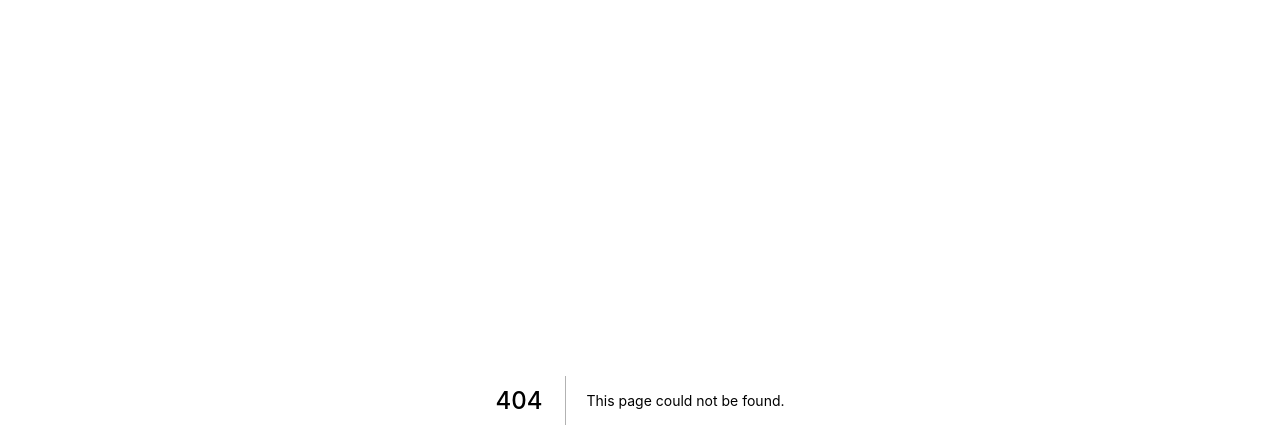
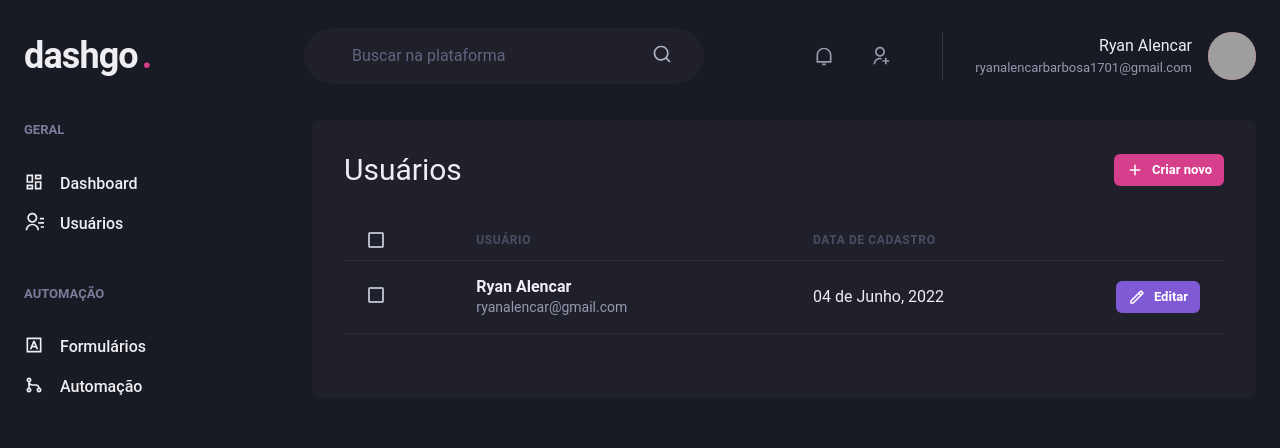
Before and after one commit to ryanalencar/dashgo, a Next.js app: page /users in a window 1280 px wide. Before the commit this address had no page. Shown: the top 448 px of the page. Built offline with nearby package versions, Linux system fonts and the light colour scheme; grey boxes are pictures that could not be loaded.

Commit message:
feat: list users table

```diff
--- a/src/components/Sidebar/index.tsx
+++ b/src/components/Sidebar/index.tsx
@@ -22,8 +22,12 @@ export default function Sidebar() {
             geral
           </Text>
           <Stack spacing="4" mt="8" align="stretch">
-            <NavItem icon={RiDashboardLine} text="dashboard" />
-            <NavItem icon={RiContactsLine} text="usuários" />
+            <NavItem
+              href="/dashboard"
+              icon={RiDashboardLine}
+              text="dashboard"
+            />
+            <NavItem href="/users" icon={RiContactsLine} text="usuários" />
           </Stack>
         </Box>
         <Box>
@@ -36,8 +40,8 @@ export default function Sidebar() {
             automação
           </Text>
           <Stack spacing="4" mt="8" align="stretch">
-            <NavItem icon={RiInputMethodLine} text="formulários" />
-            <NavItem icon={RiGitMergeLine} text="automação" />
+            <NavItem href="" icon={RiInputMethodLine} text="formulários" />
+            <NavItem href="" icon={RiGitMergeLine} text="automação" />
           </Stack>
         </Box>
       </Stack>
--- /dev/null
+++ b/src/pages/users/index.tsx
@@ -0,0 +1,89 @@
+import {
+  Box,
+  Button,
+  Checkbox,
+  Flex,
+  Heading,
+  Icon,
+  Table,
+  TableContainer,
+  Tbody,
+  Td,
+  Text,
+  Th,
+  Thead,
+  Tr,
+} from "@chakra-ui/react";
+import { RiAddLine, RiPencilLine } from "react-icons/ri";
+
+import Content from "../../components/common/Content";
+import Header from "../../components/Header";
+import Sidebar from "../../components/Sidebar";
+
+export default function UserList() {
+  return (
+    <>
+      <Header />
+      <Content>
+        <Sidebar />
+
+        <Box flex="1" borderRadius={8} bg="gray.800" p="8">
+          <Flex mb="8" justify="space-between" align="center">
+            <Heading size="lg" fontWeight="normal">
+              Usuários
+            </Heading>
+            <Button
+              size="sm"
+              fontSize="small"
+              colorScheme="pink"
+              leftIcon={<Icon as={RiAddLine} fontSize="18" />}
+            >
+              Criar novo
+            </Button>
+          </Flex>
+
+          <TableContainer>
+            <Table colorScheme="whiteAlpha">
+              <Thead>
+                <Tr>
+                  <Th px="6">
+                    <Checkbox colorScheme="pink" />
+                  </Th>
+                  <Th>Usuário</Th>
+                  <Th>Data de cadastro</Th>
+                  <Th width="8"></Th>
+                </Tr>
+              </Thead>
+              <Tbody>
+                <Tr>
+                  <Td px="6">
+                    <Checkbox colorScheme="pink" />
+                  </Td>
+                  <Td>
+                    <Box>
+                      <Text fontWeight="bold">Ryan Alencar</Text>
+                      <Text fontSize="sm" color="gray.300">
+                        ryanalencar@gmail.com
+                      </Text>
+                    </Box>
+                  </Td>
+                  <Td>04 de Junho, 2022</Td>
+                  <Td>
+                    <Button
+                      size="sm"
+                      fontSize="small"
+                      colorScheme="purple"
+                      leftIcon={<Icon as={RiPencilLine} fontSize="18" />}
+                    >
+                      Editar
+                    </Button>
+                  </Td>
+                </Tr>
+              </Tbody>
+            </Table>
+          </TableContainer>
+        </Box>
+      </Content>
+    </>
+  );
+}
```
